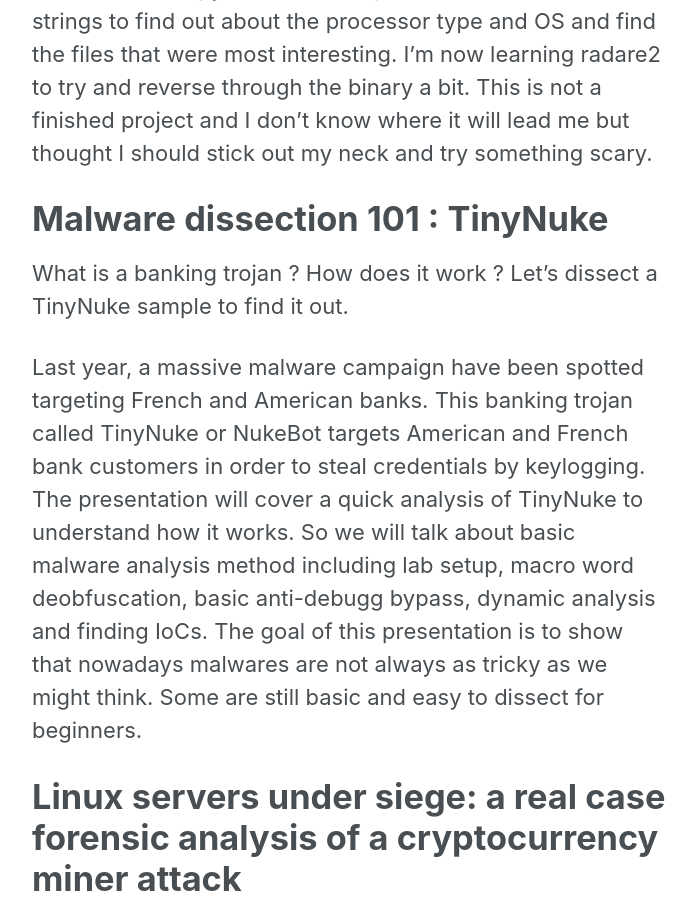
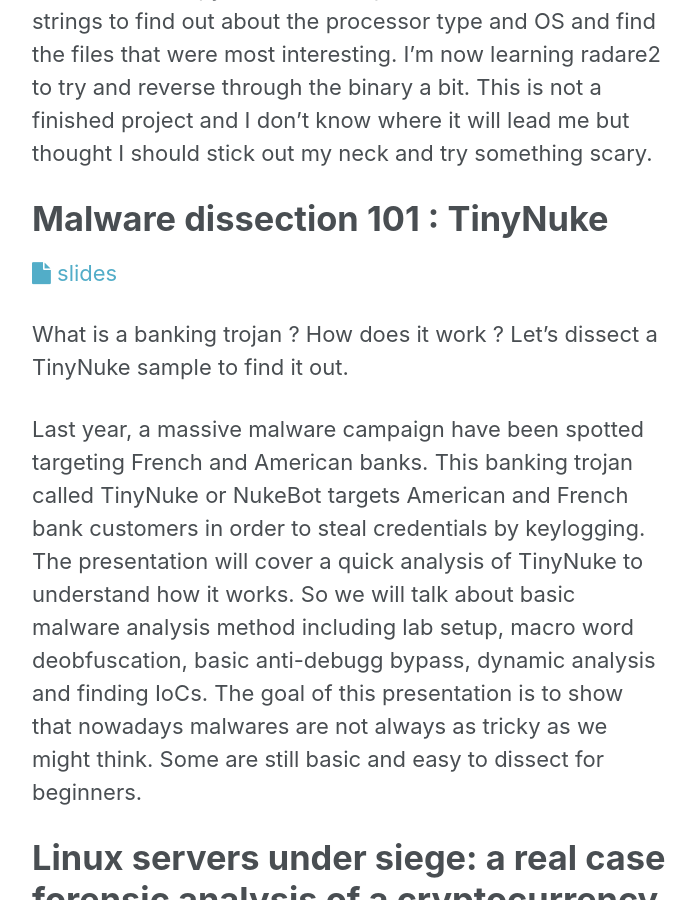
Before and after one commit to blackhoodieRE/blackhoodiere.github.io, a Jekyll site: the page built from _pages/2018_talks_abstracts.md, in a window 1280 px wide and 900 px high, scrolled down 1804 px. Shown: the whole window, without its empty margins (290-986 px from the left). Built offline with Jekyll 4.4.1, drawn with Linux system fonts in a browser that asks for light colours.

Commit message:
added slide deck Tiny Nuke

```diff
--- a/_pages/2018_talks_abstracts.md
+++ b/_pages/2018_talks_abstracts.md
@@ -23,6 +23,8 @@
 I've been digging to into the pinball update file for fun. I had to create a little python tool to unpack the file. Then used strings to find out about the processor type and OS and find the files that were most interesting. I'm now learning radare2 to try and reverse through the binary a bit. This is not a finished project and I don't know where it will lead me but thought I should stick out my neck and try something scary.
 
 # Malware dissection 101 : TinyNuke
+
+<a href="../../assets/archive/TinyNuke_Analysis_blackhoodie.pdf"><i class="fa fa-file"></i> slides</a>
 
 What is a banking trojan ? How does it work ? Let's dissect a TinyNuke sample to find it out.
 
```
Also changed, not shown: 1 other file.
